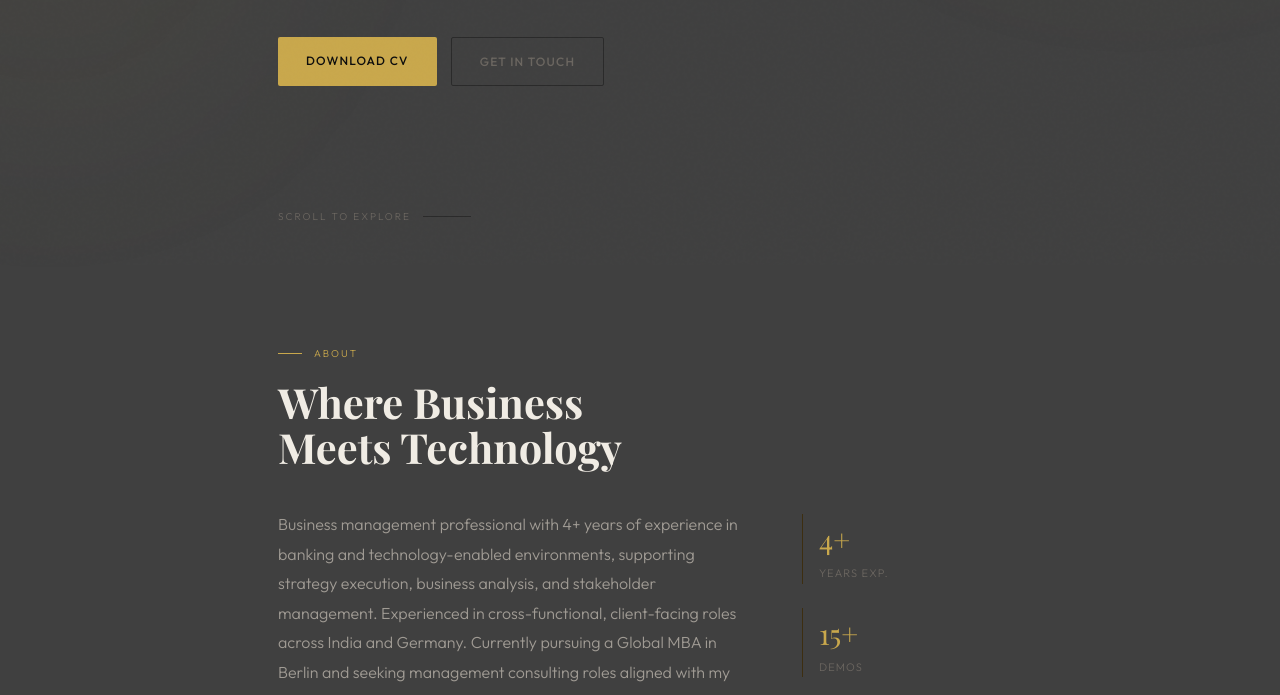
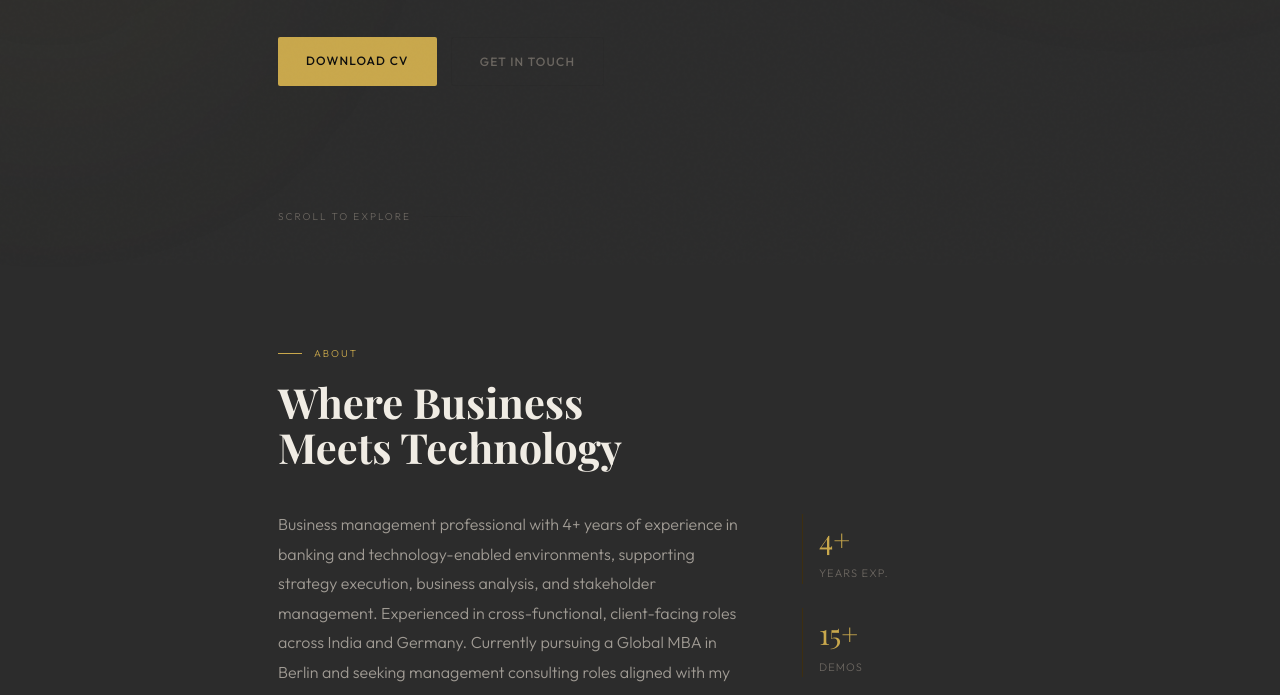
Before and after one commit to iamrealraj/raj.github.io, a plain HTML site: page index.html in a window 1280 px wide. Shown: the part 535-1230 px from the top of the page. Drawn offline with nearby package versions, Linux system fonts and the light colour scheme; a web font is replaced by a local one.

Commit message:
Update index.html
bg - grey 2c2c2c

```diff
--- a/index.html
+++ b/index.html
@@ -10,7 +10,7 @@
     *, *::before, *::after { box-sizing: border-box; margin: 0; padding: 0; }
 
     :root {
-      --bg:      #404040;
+      --bg:      #2c2c2c;
       --surface: #161616;
       --surface2:#1e1e1e;
       --border:  #2a2a2a;
```
